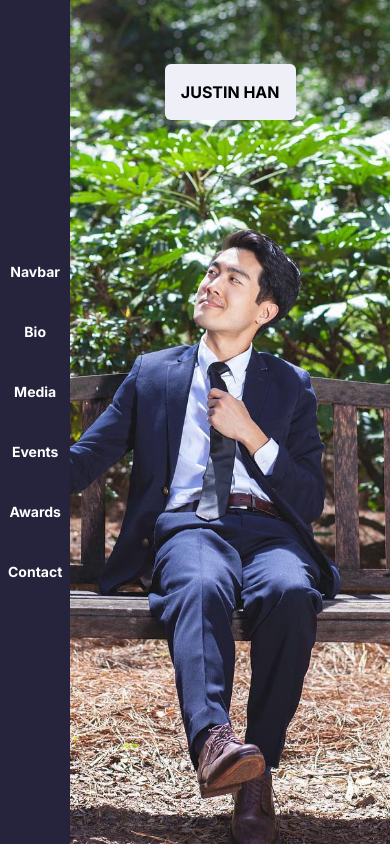
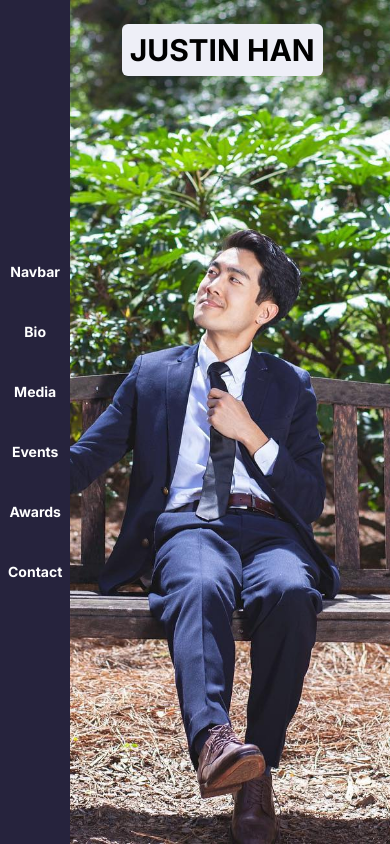
Before and after one commit to mzsellem/justin-han, a Next.js app: page / in a window 390 px wide. Built offline with nearby package versions, Linux system fonts and the light colour scheme.

Commit message:
center justin han title on mobile

```diff
--- a/app/intro/intro.tsx
+++ b/app/intro/intro.tsx
@@ -2,7 +2,7 @@ export default function Intro() {
   return (
    <>
     <main>
-        <h1 className="font-bold md:text-6xl p-4 z-5 rounded-md bg-grey">JUSTIN HAN</h1>
+        <h1 className="font-bold md:text-6xl text-3xl md:p-4 p-2 z-5 rounded-md bg-grey">JUSTIN HAN</h1>
     </main>
    </>
   )
--- a/app/page.tsx
+++ b/app/page.tsx
@@ -12,7 +12,7 @@ export default function Home() {
             src="/happy-justin.png"
             alt="justin in a park"
           />
-          <div className="absolute md:right-2/3 top-0 mt-16">
+          <div className="absolute top-0 mt-6 mr-4">
             <Intro />
           </div>
         </div>
```
